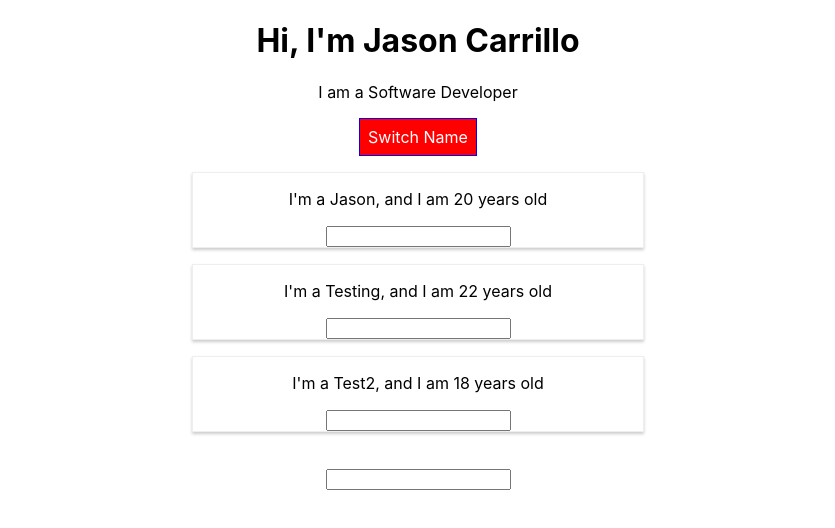
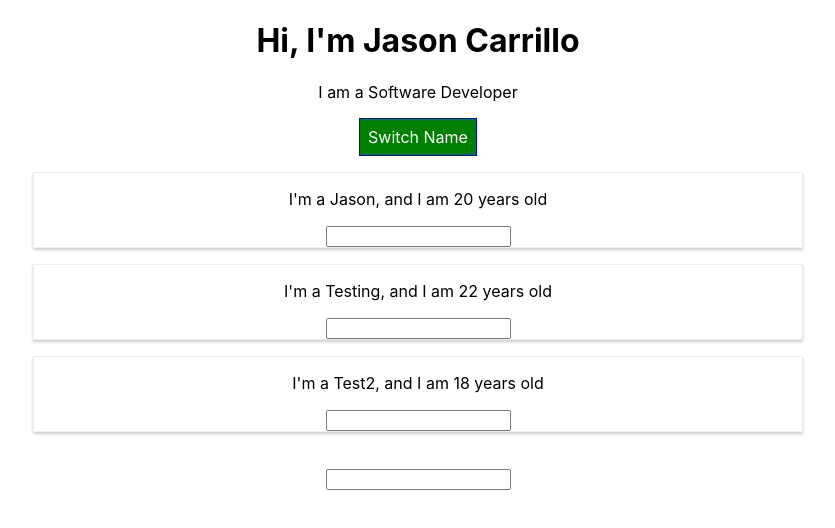
Before and after one commit to Jason-Carrillo/react-exercises, a React (Create React App) app: page / in a window 1280 px wide. Both pictures are taken after a click on the button "Switch Name". Shown: the top 528 px of the page, without its empty margins (222-1057 px from the left). Built offline with nearby package versions, Linux system fonts and the light colour scheme.

Commit message:
added styled components, and styled my buttons through a const

```diff
--- a/package.json
+++ b/package.json
@@ -10,6 +10,7 @@
     "react": "^17.0.1",
     "react-dom": "^17.0.1",
     "react-scripts": "4.0.1",
+    "styled-components": "^5.2.1",
     "web-vitals": "^0.2.4"
   },
   "scripts": {
--- a/src/App.js
+++ b/src/App.js
@@ -1,8 +1,21 @@
 import React, { Component } from 'react';
 import './App.css';
 import Person from './Person/Person';
-import Radium, {StyleRoot} from 'radium';
+import styled from 'styled-components';
 
+const StyledButton = styled.button`
+background-color: green;
+color: white;
+font: inherit;
+border: 1px solid blue;
+padding: 8px;
+cursor: pointer;
+
+&:hover {
+    background-color: lightgreen;
+    color: black;
+}
+`;
 
 class App extends Component {
     state = {
@@ -105,11 +118,10 @@ class App extends Component {
         }
 
         return (
-            <StyleRoot>
             <div className="App">
                 <h1>Hi, I'm Jason Carrillo</h1>
                 <p className={classes.join(' ')}>I am a Software Developer</p>
-                <button style={style} onClick={this.togglePersonsHandler}>Switch Name</button>
+                <StyledButton onClick={this.togglePersonsHandler}>Switch Name</StyledButton>
 
                 {Persons}
 
@@ -117,7 +129,6 @@ class App extends Component {
                 <br />
                 <input/>
             </div>
-            </StyleRoot>
             // After nesting for a long time it becomes too much. Better to not use this way.
             //   React.createElement('div', {className: 'App'}, React.createElement('h1', null, 'testing'))
 
@@ -125,4 +136,4 @@ class App extends Component {
     }
 }
 
-export default Radium(App);
+export default App;
--- a/src/Person/Person.js
+++ b/src/Person/Person.js
@@ -1,21 +1,35 @@
 import React from 'react';
-import './Person.css'
-import Radium from "radium";
+// import './Person.css';
+import styled from 'styled-components';
+
+const StyledDiv = styled.div`
+        width: 60%;
+        margin: 16px auto;
+        border: 1px solid #eee;
+        box-shadow: 0 2px 3px #ccc;
+        text-align: center;
+
+        @media (min-width: 500px): {
+        width: '300px'
+        }
+        `;
+
 
 const person = (props) => {
-    const style = {
-        '@media (min-width: 500px)': {
-            width: '450px'
-        }
-    };
+    // const style = {
+    //     '@media (min-width: 500px)': {
+    //         width: '450px'
+    //     }
+    // };
 
     return (
-        <div className="Person" style={style}>
+        // <div className="Person" style={style}>
+        <StyledDiv>
             <p onClick={props.click}>I'm a {props.name}, and I am {props.age} years old</p>
             <p>{props.children}</p>
             <input type="text" onChange={props.changed}/>
-        </div>
+        </StyledDiv>
     )
 }
 
-export default Radium(person);
+export default person;
```
Also changed, not shown: 2 other files (tests, documents, lock files or other folders).
